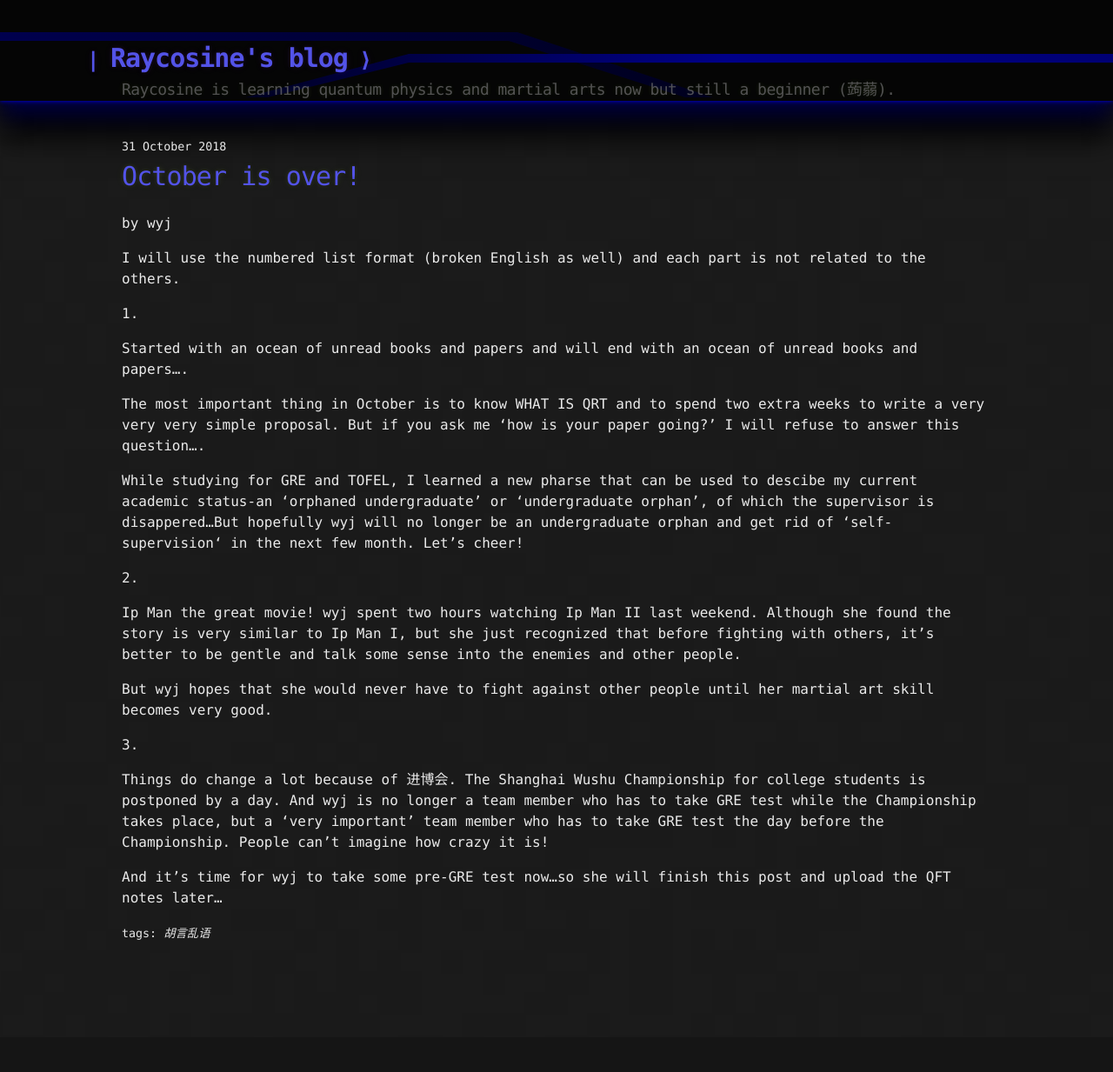
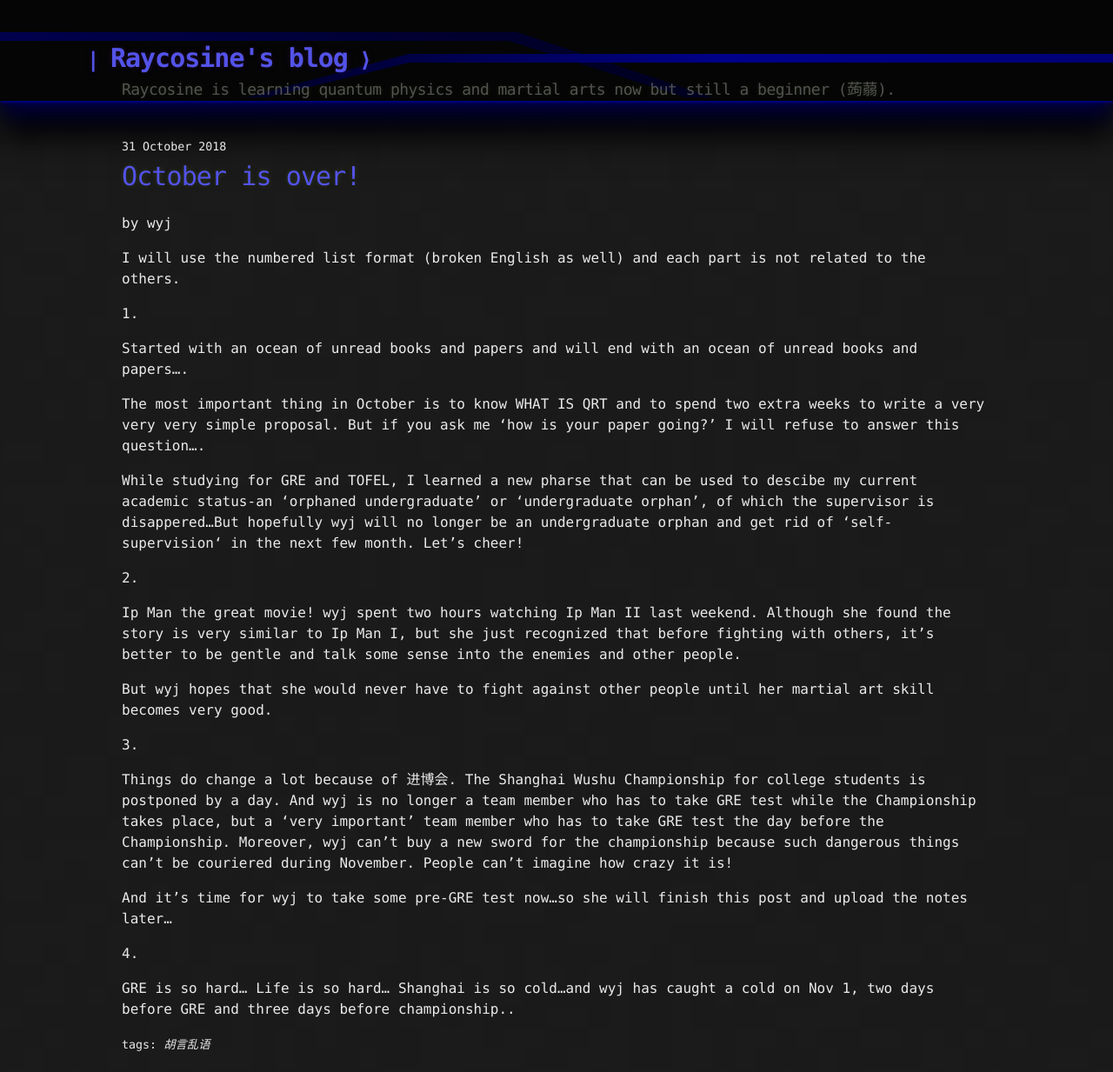
Before and after one commit to Raycosine/raycosine.github.io, a Jekyll site: the page built from _posts/2018-10-31-October.markdown, in a window 1280 px wide. Shown: the whole page at 87% size. Built offline with Jekyll 4.4.1, drawn with Linux system fonts in a browser that asks for light colours; before the commit the page ends 1105 px from its top, so only the background shows below that.

Commit message:
Update _posts/2018-10-31-October.markdown

```diff
--- a/_posts/2018-10-31-October.markdown
+++ b/_posts/2018-10-31-October.markdown
@@ -25,6 +25,11 @@ But wyj hopes that she would never have to fight against other people until her
 
 3.
 
-Things do change a lot because of 进博会. The Shanghai Wushu Championship for college students is postponed by a day. And wyj is no longer a team member who has to take GRE test while the Championship takes place, but a 'very important' team member who has to take GRE test the day before the Championship. People can't imagine how crazy it is!
+Things do change a lot because of 进博会. The Shanghai Wushu Championship for college students is postponed by a day. And wyj is no longer a team member who has to take GRE test while the Championship takes place, but a 'very important' team member who has to take GRE test the day before the Championship. Moreover, wyj can't buy a new sword for the championship because such dangerous things can't be couriered during November. People can't imagine how crazy it is!
 
-And it's time for wyj to take some pre-GRE test now...so she will finish this post and upload the QFT notes later...
+And it's time for wyj to take some pre-GRE test now...so she will finish this post and upload the notes later...
+
+4.
+
+GRE is so hard... Life is so hard...
+Shanghai is so cold...and wyj has caught a cold on Nov 1, two days before GRE and three days before championship..
```
